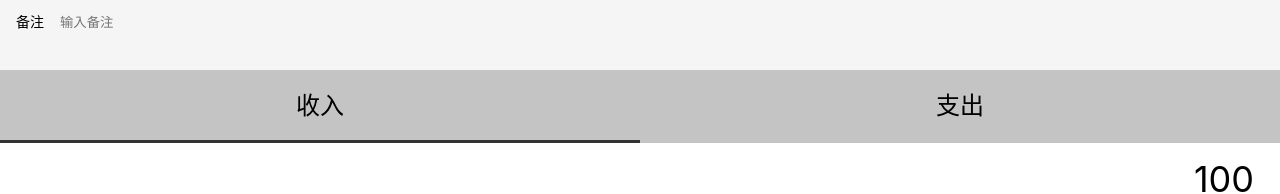
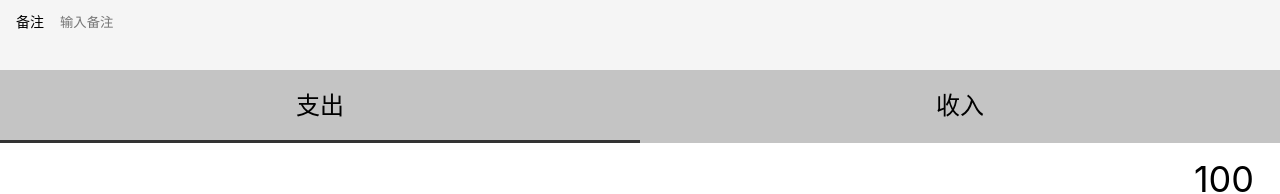
Before and after one commit to CaoBaoWang/keep-account-react, a React app: page /#/money in a window 1280 px wide. Shown: the part 270-464 px from the top of the page. Built offline with nearby package versions, Linux system fonts and the light colour scheme.

Commit message:
category 功能

```diff
--- a/src/views/Money.tsx
+++ b/src/views/Money.tsx
@@ -12,12 +12,9 @@
 
             <NoteSection/>
 
-            <CategorySection>
-                <ul>
-                    <li className="selected">收入</li>
-                    <li>支出</li>
-                </ul>
-            </CategorySection>
+            <CategorySection />
+
+
             <KeyboardSection>
                 <div className="output">
                     100
--- a/src/views/money/CategorySection.tsx
+++ b/src/views/money/CategorySection.tsx
@@ -1,6 +1,7 @@
 import styled from "styled-components";
+import React, {useState} from "react";
 
-const CategorySection = styled.section`
+const Wrapper = styled.section`
   background-color: #c4c4c4;
 
   > ul {
@@ -27,4 +28,32 @@
   }
 
 `
+// type Category = '+' | '-'
+
+const CategorySection: React.FC = () => {
+    const categoryMap = {'-': '支出', '+': '收入'}
+    // type X = typeof categoryMap  //X = {"+": string, "-": string}
+    type Category = keyof typeof categoryMap //Category = '-'|'+'
+
+    const [categoryList] = useState<Category[]>(['-', '+'])
+
+    const [category, setCategory] = useState('-')
+
+
+    return (
+        <Wrapper>
+            <ul>
+                {
+                    categoryList.map(c =>
+                        <li
+                            onClick={() => setCategory(c)}
+                            className={c === category ? 'selected' : ''}>{categoryMap[c]}</li>
+                    )
+                }
+                {/*<li className="selected"> 支出</li>*/}
+                {/*<li>收入</li>*/}
+            </ul>
+        </Wrapper>
+    )
+}
 export {CategorySection}
```
